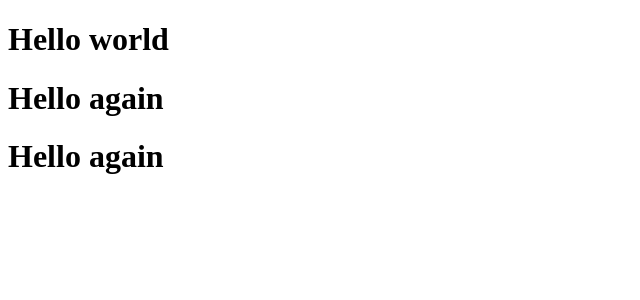
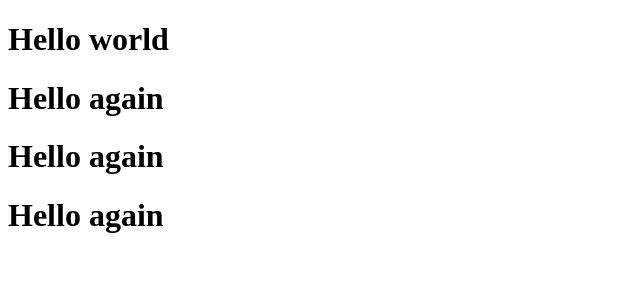
Before and after one commit to Ashish8121/chat_ai, a Next.js app: page / in a window 1280 px wide. Shown: the top 300 px of the page, without its empty margins (0-640 px from the left). Built offline with nearby package versions, Linux system fonts and the light colour scheme.

Commit message:
Update changes

```diff
--- a/src/app/page.js
+++ b/src/app/page.js
@@ -4,7 +4,7 @@ export default function Home() {
       <h1>Hello world</h1>
       <h1>Hello again </h1>
             <h1>Hello again </h1>
-
+<h1>Hello again </h1>
    </div>
   );
 }
```
